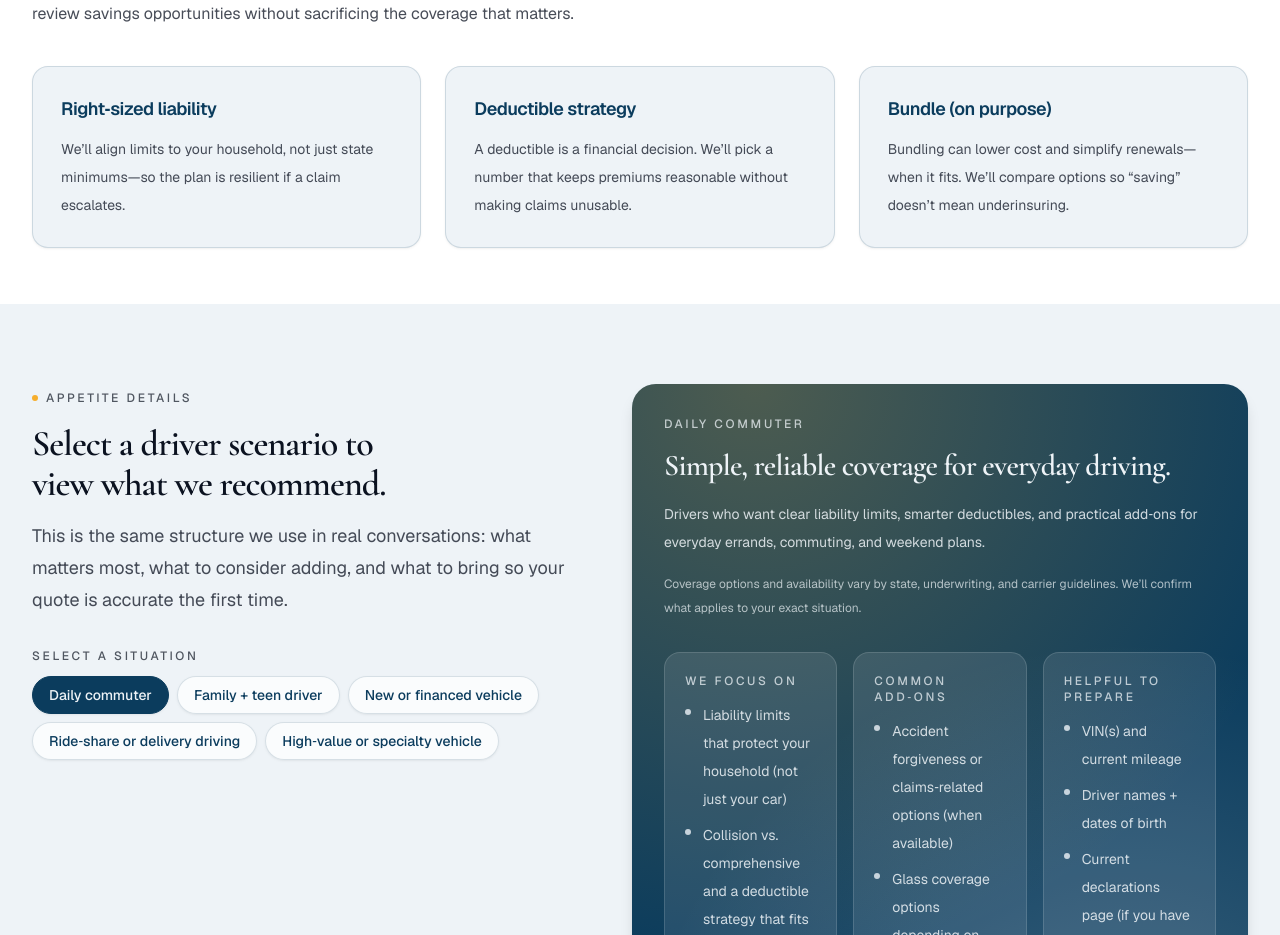
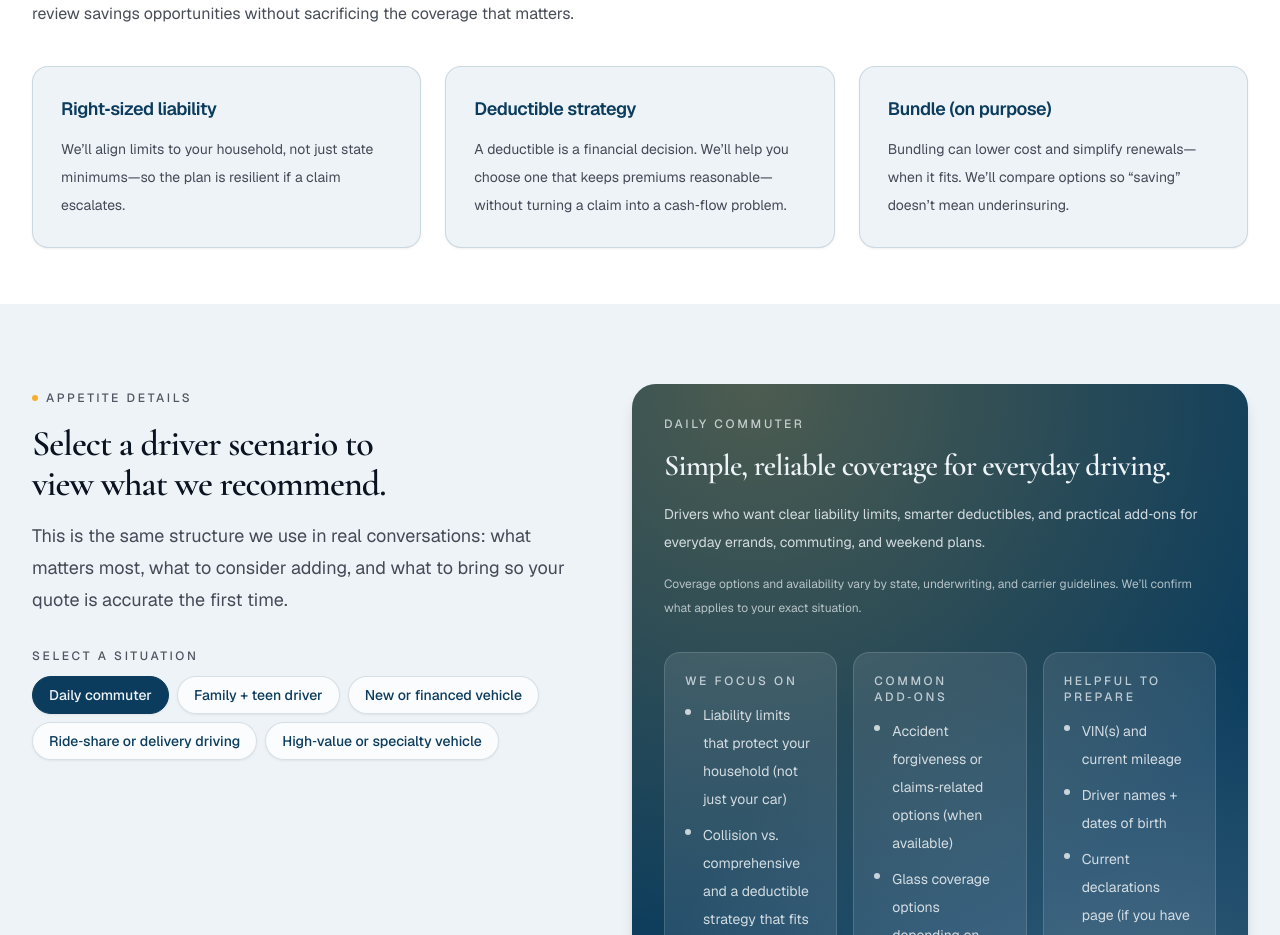
Before and after one commit to saulrichardson/insurance-websites, a Next.js app in the folder apps/sanmarinoinsurance/: page /insurance/auto in a window 1280 px wide. Shown: the part 1060-1995 px from the top of the page. Built offline with nearby package versions, Linux system fonts and the light colour scheme; no server answers.

Commit message:
Tighten deductible strategy copy

```diff
--- a/apps/sanmarinoinsurance/src/app/insurance/auto/page.tsx
+++ b/apps/sanmarinoinsurance/src/app/insurance/auto/page.tsx
@@ -253,7 +253,7 @@ export default function AutoInsurancePage() {
             />
             <ValueCard
               title="Deductible strategy"
-              body="A deductible is a financial decision. We’ll pick a number that keeps premiums reasonable without making claims unusable."
+              body="A deductible is a financial decision. We’ll help you choose one that keeps premiums reasonable—without turning a claim into a cash‑flow problem."
             />
             <ValueCard
               title="Bundle (on purpose)"
```
